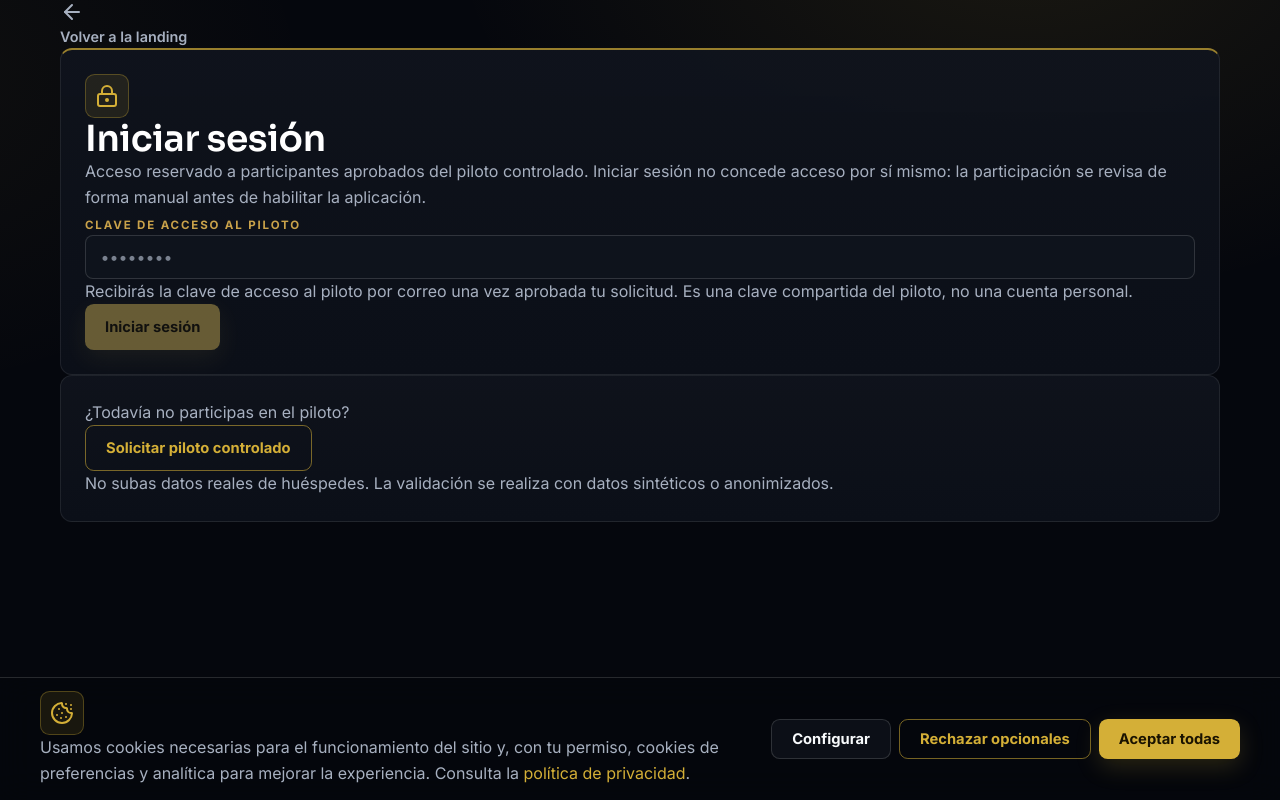
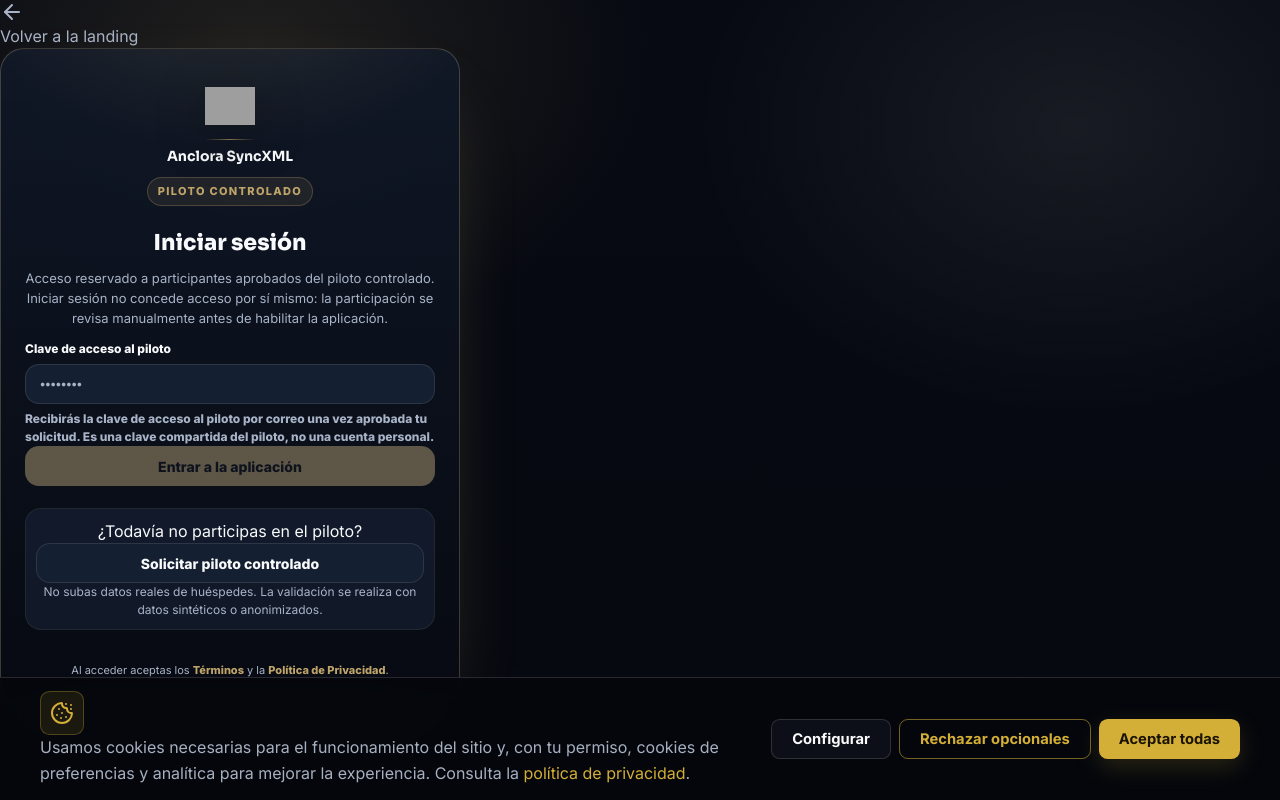
Before and after one commit to ToniIAPro73/anclora-syncXML, a Next.js app: page /login in a window 1280 px wide. Built offline with nearby package versions, Linux system fonts and the light colour scheme; no server answers; grey boxes are pictures that could not be loaded.

Commit message:
fix: align login with Anclora auth contract

```diff
--- /dev/null
+++ b/src/app/api/auth/logout/route.ts
@@ -0,0 +1,6 @@
+import { NextResponse } from "next/server";
+import { clearSessionCookie } from "@/lib/auth";
+
+export async function POST() {
+  return clearSessionCookie(NextResponse.json({ ok: true }));
+}
--- a/src/app/globals.css
+++ b/src/app/globals.css
@@ -83,8 +83,9 @@
   height: 45px;
   width: 45px;
   flex: 0 0 auto;
-  object-fit: cover;
+  object-fit: contain;
   object-position: center;
+  filter: drop-shadow(0 12px 24px rgba(0, 0, 0, 0.30));
 }
 
 .premium-toggle {
@@ -186,6 +187,176 @@
 }
 
 .input::placeholder { color: var(--muted); }
+
+.auth-card {
+  width: 100%;
+  max-width: 460px;
+  min-height: 560px;
+  overflow: hidden;
+  border: 1px solid color-mix(in srgb, var(--accent) 18%, var(--border));
+  border-radius: 24px;
+  background:
+    radial-gradient(28rem 20rem at 50% -15%, color-mix(in srgb, var(--accent) 16%, transparent), transparent 62%),
+    linear-gradient(180deg, color-mix(in srgb, var(--surface) 94%, transparent), color-mix(in srgb, var(--bg) 98%, transparent));
+  box-shadow: 0 32px 80px -40px color-mix(in srgb, var(--accent) 45%, transparent);
+  backdrop-filter: blur(22px);
+  transition: transform 300ms cubic-bezier(0.25, 0.46, 0.45, 0.94), box-shadow 300ms cubic-bezier(0.25, 0.46, 0.45, 0.94);
+  will-change: transform, box-shadow;
+}
+
+.auth-card:hover {
+  transform: scale(1.018);
+  box-shadow: 0 48px 100px -35px color-mix(in srgb, var(--accent) 62%, transparent);
+}
+
+.auth-card-header {
+  padding: 32px 24px 20px;
+  text-align: center;
+}
+
+.auth-card-header .app-logo-mark {
+  margin: 0 auto 8px;
+}
+
+.auth-card-divider {
+  height: 1px;
+  width: 50px;
+  margin: 0 auto 6px;
+  background: linear-gradient(90deg, transparent, color-mix(in srgb, var(--accent) 70%, transparent), transparent);
+}
+
+.auth-card-app-name {
+  font-family: var(--font-sora), var(--font-inter), sans-serif;
+  font-size: 14px;
+  font-weight: 700;
+  color: var(--fg);
+}
+
+.auth-card-badge {
+  display: inline-flex;
+  margin-top: 10px;
+  border: 1px solid color-mix(in srgb, var(--accent) 28%, transparent);
+  border-radius: 999px;
+  background: color-mix(in srgb, var(--accent) 10%, transparent);
+  padding: 5px 10px;
+  color: var(--accent);
+  font-size: 11px;
+  font-weight: 800;
+  letter-spacing: 0.12em;
+}
+
+.auth-card-body {
+  display: flex;
+  flex-direction: column;
+  gap: 12px;
+  padding: 4px 24px 20px;
+}
+
+.auth-card-title {
+  margin: 0;
+  font-family: var(--font-sora), var(--font-inter), sans-serif;
+  font-size: 22px;
+  font-weight: 800;
+  line-height: 1.2;
+  color: var(--fg);
+  text-align: center;
+}
+
+.auth-card-description {
+  margin: 0;
+  color: var(--muted);
+  font-size: 13px;
+  line-height: 1.55;
+  text-align: center;
+}
+
+.auth-card-field-label {
+  display: flex;
+  flex-direction: column;
+  gap: 6px;
+  color: var(--fg);
+  font-size: 12px;
+  font-weight: 800;
+}
+
+.auth-card-field-label .input {
+  min-height: 40px;
+  border-radius: 14px;
+  padding: 0 14px;
+}
+
+.auth-card-help,
+.auth-card-note {
+  color: var(--muted);
+  font-size: 12px;
+  line-height: 1.5;
+}
+
+.auth-card-error {
+  color: var(--error);
+  font-size: 13px;
+  line-height: 1.4;
+}
+
+.auth-card-status {
+  display: flex;
+  gap: 10px;
+  border: 1px solid color-mix(in srgb, var(--success) 32%, var(--border));
+  border-radius: 14px;
+  background: color-mix(in srgb, var(--success) 10%, transparent);
+  padding: 12px 14px;
+  color: var(--fg);
+  font-size: 13px;
+  line-height: 1.45;
+}
+
+.auth-card-status svg {
+  flex: 0 0 auto;
+  color: var(--success);
+}
+
+.auth-card-action {
+  min-height: 40px;
+  width: 100%;
+  justify-content: center;
+  border-radius: 14px;
+}
+
+.auth-card-pilot-box {
+  margin-top: 10px;
+  border: 1px solid color-mix(in srgb, var(--accent) 10%, transparent);
+  border-radius: 16px;
+  background: color-mix(in srgb, var(--surface-elevated) 72%, transparent);
+  padding: 10px;
+  text-align: center;
+}
+
+.auth-card-footer {
+  padding: 12px 24px 24px;
+  color: var(--muted);
+  font-size: 11px;
+  line-height: 1.5;
+  text-align: center;
+}
+
+.auth-card-footer a {
+  color: var(--accent);
+  font-weight: 800;
+}
+
+.auth-screen-bg {
+  background:
+    radial-gradient(38rem 28rem at 20% 8%, color-mix(in srgb, var(--accent) 14%, transparent), transparent 65%),
+    radial-gradient(34rem 26rem at 84% 18%, rgba(255, 255, 255, 0.07), transparent 70%),
+    linear-gradient(180deg, var(--bg), color-mix(in srgb, var(--bg) 88%, #000 12%));
+}
+
+@media (prefers-reduced-motion: reduce) {
+  .auth-card,
+  .auth-card:hover {
+    transform: none;
+  }
+}
 
 .upload-zone {
   display: flex;
--- a/src/components/AppLogo.tsx
+++ b/src/components/AppLogo.tsx
@@ -1,7 +1,35 @@
-export function AppLogo() {
+type AppLogoProps = {
+  size?: number;
+  showName?: boolean;
+  variant?: "mark" | "lockup";
+  withContainer?: boolean;
+  className?: string;
+};
+
+export function AppLogo({
+  size = 45,
+  showName = true,
+  variant = "lockup",
+  withContainer = false,
+  className = "",
+}: AppLogoProps) {
+  const mark = (
+    <img
+      className="app-logo-mark"
+      src="/brand/logo-anclora-syncxml.png"
+      alt=""
+      aria-hidden="true"
+      style={{ width: size, height: size }}
+    />
+  );
+
+  if (variant === "mark" || !showName) {
+    return withContainer ? <span className={`icon-tile ${className}`}>{mark}</span> : mark;
+  }
+
   return (
-    <div className="flex items-center gap-3 font-heading text-lg font-bold text-premium">
-      <img className="app-logo-mark" src="/brand/logo-anclora-syncxml.png" alt="" aria-hidden="true" />
+    <div className={`flex items-center gap-3 font-heading text-lg font-bold text-premium ${className}`}>
+      {withContainer ? <span className="icon-tile">{mark}</span> : mark}
       <span>Anclora SyncXML</span>
     </div>
   );
--- a/src/components/AuthGate.tsx
+++ b/src/components/AuthGate.tsx
@@ -2,7 +2,7 @@
 
 import { useEffect, useState } from "react";
 import Link from "next/link";
-import { LockKeyhole } from "lucide-react";
+import { AncloraAuthCard } from "@/components/auth/AncloraAuthCard";
 import { usePreferences } from "./AppPreferencesProvider";
 import { PILOT_HREF } from "./landing/landingData";
 
@@ -44,7 +44,13 @@
         body: JSON.stringify({ password }),
       });
       if (!response.ok) {
-        setError(t.accessDenied);
+        setError(
+          response.status === 503
+            ? process.env.NODE_ENV === "development"
+              ? "Configura SYNCXML_ADMIN_PASSWORD y SESSION_SECRET para probar el login, o usa SYNCXML_LOCAL_DEMO=true para demo local sin datos reales."
+              : "La configuración de acceso no está disponible. Contacta con el administrador."
+            : t.accessDenied,
+        );
         return;
       }
       setAuthenticated(true);
@@ -62,40 +68,72 @@
   if (authenticated) return <>{children}</>;
 
   return (
-    <section className="mx-auto max-w-xl panel p-6">
-      <div className="flex items-start gap-4">
-        <div className="icon-tile"><LockKeyhole className="h-5 w-5" /></div>
-        <div>
-          <h1 className="font-heading text-2xl font-black">{t.accessTitle}</h1>
-          <p className="mt-2 text-sm text-muted">{t.accessCopy}</p>
-        </div>
-      </div>
-      <form className="mt-6 space-y-4" onSubmit={login}>
+    <div className="mx-auto flex w-full max-w-[460px] justify-center">
+      <AncloraAuthCard
+        mode="gate"
+        title="Iniciar sesión"
+        badge="VALIDACIÓN CONTROLADA"
+        description="Acceso reservado a participantes aprobados del piloto controlado. La participación se revisa manualmente antes de habilitar la aplicación."
+        footer={
+          <p>
+            Al acceder aceptas los <Link href="/terms">Términos</Link> y la{" "}
+            <Link href="/privacy">Política de Privacidad</Link>.
+          </p>
+        }
+      >
+        <form className="flex flex-col gap-3" onSubmit={login}>
+          <label className="auth-card-field-label">
+            Clave de acceso al piloto
             <input
               className="input"
               type="password"
               value={password}
               onChange={(event) => setPassword(event.target.value)}
-          placeholder={t.password}
+              placeholder="••••••••"
               autoComplete="current-password"
+              aria-required="true"
             />
-        {error && <p className="text-sm text-error">{error}</p>}
-        <button className="btn-primary w-full justify-center" type="submit" disabled={busy || !password}>
-          {busy ? <><span className="spinner" aria-hidden="true" />{t.processing}</> : t.accessAction}
+            <span className="auth-card-help">
+              Recibirás la clave por correo una vez aprobada tu solicitud. Es
+              una clave compartida del piloto, no una cuenta personal.
+            </span>
+          </label>
+          {error && <p className="auth-card-error" role="alert">{error}</p>}
+          <button
+            className="btn-primary auth-card-action"
+            type="submit"
+            disabled={busy || !password}
+          >
+            {busy ? (
+              <>
+                <span className="spinner" aria-hidden="true" />
+                {t.processing}
+              </>
+            ) : (
+              "Entrar a la aplicación"
+            )}
           </button>
         </form>
-      <div className="mt-6 border-t border-app pt-5">
-        <p className="text-sm text-muted">
-          El acceso a Anclora SyncXML se concede tras revisar manualmente la
-          solicitud de piloto controlado. Una vez aprobada, recibirás por correo
-          la clave de acceso compartida del piloto. No subas datos reales de
-          huéspedes.
+
+        <div className="auth-card-pilot-box">
+          <p className="text-sm font-bold text-premium">
+            ¿Todavía no participas en el piloto?
           </p>
-        <div className="mt-4 flex flex-wrap gap-3">
-          <Link className="btn-secondary" href={PILOT_HREF}>Solicitar piloto controlado</Link>
-          <Link className="btn-secondary" href="/">Volver a la landing</Link>
+          <Link className="btn-secondary auth-card-action mt-3" href={PILOT_HREF}>
+            Solicitar piloto controlado
+          </Link>
+          <Link
+            className="mt-3 inline-flex text-xs font-bold text-muted hover:text-premium"
+            href="/"
+          >
+            Volver a la landing
+          </Link>
+          <p className="auth-card-note mt-3">
+            No subas datos reales de huéspedes. La validación se realiza con
+            datos sintéticos o anonimizados.
+          </p>
         </div>
+      </AncloraAuthCard>
     </div>
-    </section>
   );
 }
--- /dev/null
+++ b/src/components/auth/AncloraAuthCard.tsx
@@ -0,0 +1,37 @@
+import { AppLogo } from "@/components/AppLogo";
+
+type AncloraAuthCardProps = {
+  mode: "login" | "gate" | "authenticated" | "config-error";
+  title?: string;
+  badge?: string;
+  description?: string;
+  children?: React.ReactNode;
+  footer?: React.ReactNode;
+};
+
+export function AncloraAuthCard({
+  title,
+  badge = "PILOTO CONTROLADO",
+  description,
+  children,
+  footer,
+}: AncloraAuthCardProps) {
+  return (
+    <section className="auth-card" aria-label={title ?? "Acceso a Anclora SyncXML"}>
+      <header className="auth-card-header">
+        <AppLogo size={50} showName={false} variant="mark" />
+        <div className="auth-card-divider" aria-hidden="true" />
+        <p className="auth-card-app-name">Anclora SyncXML</p>
+        {badge ? <p className="auth-card-badge">{badge}</p> : null}
+      </header>
+
+      <div className="auth-card-body">
+        {title ? <h1 className="auth-card-title">{title}</h1> : null}
+        {description ? <p className="auth-card-description">{description}</p> : null}
+        {children}
+      </div>
+
+      {footer ? <footer className="auth-card-footer">{footer}</footer> : null}
+    </section>
+  );
+}
--- a/src/components/landing/LoginView.tsx
+++ b/src/components/landing/LoginView.tsx
@@ -3,7 +3,8 @@
 import { useCallback, useEffect, useState } from "react";
 import Link from "next/link";
 import { useRouter } from "next/navigation";
-import { ArrowLeft, ArrowRight, LockKeyhole, ShieldCheck } from "lucide-react";
+import { ArrowLeft, ArrowRight, ShieldCheck } from "lucide-react";
+import { AncloraAuthCard } from "@/components/auth/AncloraAuthCard";
 import { track } from "./analytics";
 import { APP_HREF, PILOT_HREF } from "./landingData";
 
@@ -23,6 +24,7 @@
   const [phase, setPhase] = useState<Phase>("checking");
   const [password, setPassword] = useState("");
   const [busy, setBusy] = useState(false);
+  const [logoutBusy, setLogoutBusy] = useState(false);
   const [error, setError] = useState<string | null>(null);
 
   useEffect(() => {
@@ -51,7 +53,13 @@
           body: JSON.stringify({ password }),
         });
         if (!response.ok) {
-          setError("Acceso no aprobado o credenciales no válidas.");
+          setError(
+            response.status === 503
+              ? process.env.NODE_ENV === "development"
+                ? "Configura SYNCXML_ADMIN_PASSWORD y SESSION_SECRET para probar el login, o usa SYNCXML_LOCAL_DEMO=true para demo local sin datos reales."
+                : "La configuración de acceso no está disponible. Contacta con el administrador."
+              : "Acceso no aprobado o credenciales no válidas.",
+          );
           return;
         }
         track("login_success");
@@ -65,95 +73,124 @@
     [password, router],
   );
 
+  const logout = useCallback(async () => {
+    setLogoutBusy(true);
+    setError(null);
+    try {
+      await fetch("/api/auth/logout", { method: "POST" });
+      setPassword("");
+      setPhase("form");
+      track("logout_success");
+    } catch {
+      setError("No se pudo cerrar la sesión. Inténtalo de nuevo.");
+    } finally {
+      setLogoutBusy(false);
+    }
+  }, []);
+
   return (
-    <main className="l-container flex min-h-[100svh] flex-col items-center justify-center py-12">
-      <div className="w-full max-w-md">
+    <main className="auth-screen-bg flex min-h-[100svh] flex-col items-center justify-center px-4 py-4">
+      <div className="w-full max-w-[460px]">
         <Link
           href="/"
-          className="l-nav-link mb-6 inline-flex items-center gap-2"
+          className="mb-4 inline-flex items-center gap-2 rounded-full px-1 text-sm font-bold text-muted hover:text-premium"
           aria-label="Volver a la landing"
         >
           <ArrowLeft className="h-4 w-4" aria-hidden="true" />
           Volver a la landing
         </Link>
 
-        <div className="l-card l-card-gold p-7">
-          <span className="l-icon-tile" aria-hidden="true">
-            <LockKeyhole className="h-5 w-5" />
-          </span>
-          <h1 className="l-h2 mt-4 text-2xl">Iniciar sesión</h1>
-          <p className="l-text mt-3 text-sm">
-            Acceso reservado a participantes aprobados del piloto controlado.
-            Iniciar sesión no concede acceso por sí mismo: la participación se
-            revisa de forma manual antes de habilitar la aplicación.
+        <AncloraAuthCard
+          mode={phase === "authenticated" ? "authenticated" : "login"}
+          title="Iniciar sesión"
+          badge="PILOTO CONTROLADO"
+          description="Acceso reservado a participantes aprobados del piloto controlado. Iniciar sesión no concede acceso por sí mismo: la participación se revisa manualmente antes de habilitar la aplicación."
+          footer={
+            <p>
+              Al acceder aceptas los{" "}
+              <Link href="/terms">Términos</Link> y la{" "}
+              <Link href="/privacy">Política de Privacidad</Link>.
             </p>
-
+          }
+        >
           {phase === "authenticated" ? (
-            <div className="mt-6">
-              <div className="l-notice" role="status">
+            <div className="flex flex-col gap-3">
+              <div className="auth-card-status" role="status">
                 <ShieldCheck className="h-5 w-5" aria-hidden="true" />
-                <p>Tu sesión está activa. Puedes continuar a la aplicación.</p>
+                <p>Tu sesión está activa.</p>
               </div>
               <Link
                 href={APP_HREF}
-                className="l-btn l-btn-primary mt-4 w-full"
+                className="btn-primary auth-card-action"
                 data-track="click_continue_to_app"
               >
                 Continuar a la aplicación
                 <ArrowRight className="h-4 w-4" aria-hidden="true" />
               </Link>
+              <button
+                type="button"
+                className="btn-secondary auth-card-action"
+                onClick={logout}
+                disabled={logoutBusy}
+              >
+                {logoutBusy ? "Cerrando sesión…" : "Cerrar sesión"}
+              </button>
+              <Link className="auth-card-note text-center font-bold" href="/">
+                Volver a la landing
+              </Link>
             </div>
           ) : (
-            <form className="mt-6 flex flex-col gap-4" onSubmit={login}>
-              <label className="flex flex-col gap-1.5">
-                <span className="l-eyebrow">Clave de acceso al piloto</span>
+            <form className="flex flex-col gap-3" onSubmit={login}>
+              <label className="auth-card-field-label">
+                Clave de acceso al piloto
                 <input
-                  className="l-input"
+                  className="input"
                   type="password"
                   value={password}
                   onChange={(event) => setPassword(event.target.value)}
                   placeholder="••••••••"
                   autoComplete="current-password"
                   disabled={phase === "checking"}
+                  aria-required="true"
                 />
-                <span className="l-text text-xs">
+                <span className="auth-card-help">
                   Recibirás la clave de acceso al piloto por correo una vez
                   aprobada tu solicitud. Es una clave compartida del piloto, no
                   una cuenta personal.
                 </span>
               </label>
               {error ? (
-                <p className="text-sm text-[color:var(--l-amber)]" role="alert">
+                <p className="auth-card-error" role="alert">
                   {error}
                 </p>
               ) : null}
               <button
                 type="submit"
-                className="l-btn l-btn-primary w-full"
+                className="btn-primary auth-card-action"
                 disabled={busy || phase === "checking" || !password}
               >
-                {busy ? "Comprobando…" : "Iniciar sesión"}
+                {busy ? "Comprobando…" : "Entrar a la aplicación"}
               </button>
             </form>
           )}
-        </div>
 
-        <div className="l-card mt-4 p-5 text-center">
-          <p className="l-text text-sm">
+          <div className="auth-card-pilot-box">
+            <p className="text-sm font-bold text-premium">
               ¿Todavía no participas en el piloto?
             </p>
             <Link
               href={PILOT_HREF}
-            className="l-btn l-btn-secondary mt-3 w-full"
+              className="btn-secondary auth-card-action mt-3"
               data-track="click_solicitar_piloto_controlado"
             >
               Solicitar piloto controlado
             </Link>
-          <p className="l-text mt-3 text-xs">
+            <p className="auth-card-note mt-3">
               No subas datos reales de huéspedes. La validación se realiza con
               datos sintéticos o anonimizados.
             </p>
           </div>
+        </AncloraAuthCard>
       </div>
     </main>
   );
--- a/src/lib/auth.ts
+++ b/src/lib/auth.ts
@@ -2,7 +2,7 @@
 import { NextResponse } from "next/server";
 import { authDisabled, canUsePasswordAuth, getSessionSecret, isExplicitLocalDemoMode, validateRuntimeConfig } from "./security/env";
 
-const COOKIE_NAME = "anclora-syncxml-session";
+export const COOKIE_NAME = "anclora-syncxml-session";
 
 export async function isAuthenticated() {
   validateRuntimeConfig();
@@ -29,3 +29,14 @@
   });
   return response;
 }
+
+export function clearSessionCookie(response: NextResponse) {
+  response.cookies.set(COOKIE_NAME, "", {
+    httpOnly: true,
+    sameSite: "lax",
+    secure: process.env.NODE_ENV === "production",
+    path: "/",
+    maxAge: 0,
+  });
+  return response;
+}
```
Also changed, not shown: 3 other files (tests, documents, lock files or other folders). Lines whose indentation alone changed are shown as unchanged.
